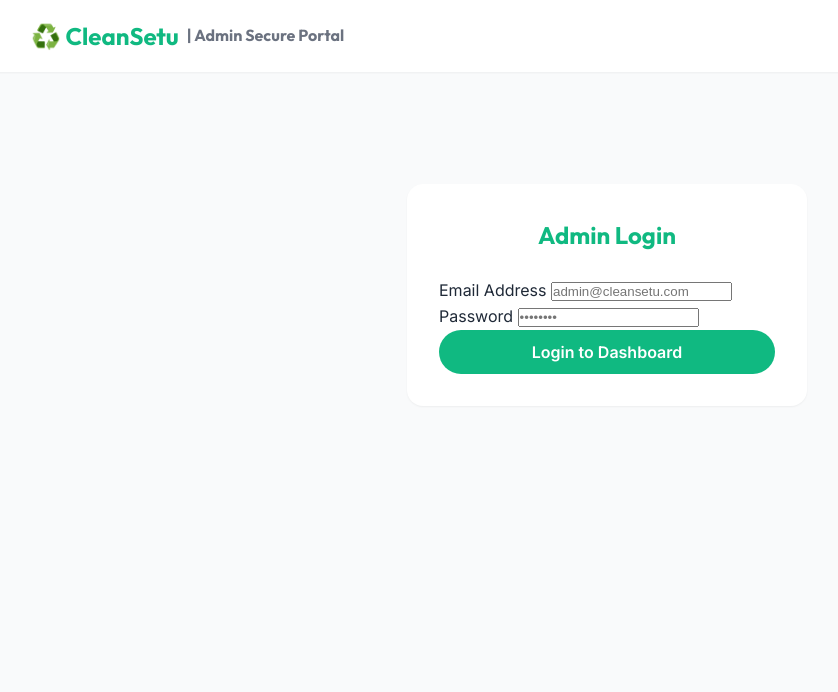
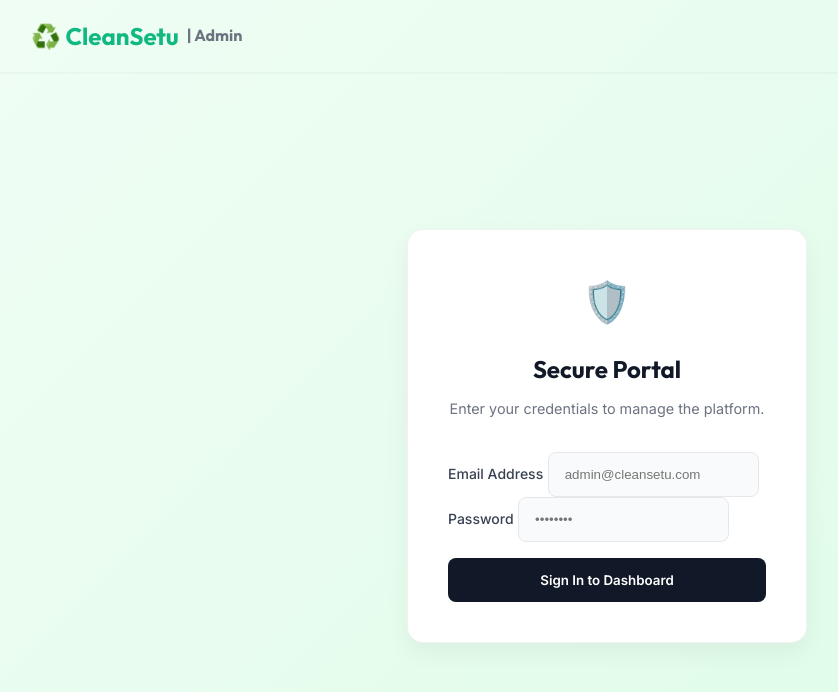
Before and after one commit to mishrakartik565656/SpecStarks, a website built with Vite: page Admin/index.html in a window 1280 px wide. Shown: the whole page, without its empty margins (33-871 px from the left). Built offline with nearby package versions, Linux system fonts and the light colour scheme.

Commit message:
redesigned admin login page for an attractive minimal look

```diff
--- a/Admin/index.html
+++ b/Admin/index.html
@@ -6,19 +6,88 @@
   <title>Admin Login - CleanSetu</title>
   <link rel="stylesheet" href="../css/global.css">
   <link rel="stylesheet" href="../css/landing.css">
+  <style>
+    body {
+      background: linear-gradient(135deg, #f0fdf4 0%, #dcfce7 100%);
+      min-height: 100vh;
+      display: flex;
+      flex-direction: column;
+    }
+    .login-wrapper {
+      flex: 1;
+      display: flex;
+      align-items: center;
+      justify-content: center;
+      padding: 2rem;
+    }
+    .admin-card {
+      background: #ffffff;
+      border-radius: 16px;
+      padding: 2.5rem;
+      width: 100%;
+      max-width: 400px;
+      box-shadow: 0 10px 25px rgba(0, 0, 0, 0.05);
+      border: 1px solid rgba(0,0,0,0.05);
+      text-align: center;
+    }
+    .admin-card h2 {
+      font-weight: 700;
+      color: #111827;
+      margin-bottom: 0.5rem;
+    }
+    .admin-card p {
+      color: #6b7280;
+      font-size: 0.9rem;
+      margin-bottom: 2rem;
+    }
+    .form-control {
+      background: #f9fafb;
+      border: 1px solid #e5e7eb;
+      padding: 0.875rem 1rem;
+      border-radius: 8px;
+      transition: all 0.2s;
+    }
+    .form-control:focus {
+      background: #ffffff;
+      border-color: var(--primary);
+      box-shadow: 0 0 0 3px rgba(34, 197, 94, 0.1);
+    }
+    .form-group label {
+      font-size: 0.875rem;
+      font-weight: 500;
+      color: #374151;
+      margin-bottom: 0.4rem;
+      text-align: left;
+    }
+    .btn-login {
+      background: #111827;
+      color: #ffffff;
+      padding: 0.875rem;
+      border-radius: 8px;
+      font-weight: 600;
+      transition: background 0.2s;
+      border: none;
+      cursor: pointer;
+    }
+    .btn-login:hover {
+      background: #374151;
+    }
+  </style>
 </head>
 <body>
-  <nav class="navbar">
+  <nav class="navbar" style="background: transparent; border-bottom: none;">
     <div class="container nav-container">
-      <a href="../index.html" class="logo">♻️ CleanSetu <span style="font-size: 1rem; color: var(--text-muted);">| Admin Secure Portal</span></a>
+      <a href="../index.html" class="logo">♻️ CleanSetu <span style="font-size: 1rem; color: #6b7280;">| Admin</span></a>
     </div>
   </nav>
 
-  <section class="section">
-    <div class="container">
-      <div class="card" style="max-width: 400px; margin: 2rem auto;">
-        <h2 style="text-align: center; margin-bottom: 1.5rem; color: var(--primary);">Admin Login</h2>
-        <form id="admin-login-form">
+  <div class="login-wrapper">
+    <div class="admin-card">
+      <div style="font-size: 2.5rem; margin-bottom: 1rem;">🛡️</div>
+      <h2>Secure Portal</h2>
+      <p>Enter your credentials to manage the platform.</p>
+
+      <form id="admin-login-form" style="text-align: left;">
         <div class="form-group">
           <label>Email Address</label>
           <input type="email" id="login-email" class="form-control" required placeholder="admin@cleansetu.com">
@@ -27,11 +96,10 @@
           <label>Password</label>
           <input type="password" id="login-password" class="form-control" required placeholder="••••••••">
         </div>
-          <button type="submit" id="login-btn" class="btn btn-primary" style="width: 100%;">Login to Dashboard</button>
+        <button type="submit" id="login-btn" class="btn-login" style="width: 100%; margin-top: 1rem;">Sign In to Dashboard</button>
       </form>
     </div>
   </div>
-  </section>
 
   <script src="https://cdn.jsdelivr.net/npm/@supabase/supabase-js@2"></script>
   <script type="module" src="../js/utils.js"></script>
```
Lines whose indentation alone changed are shown as unchanged.
